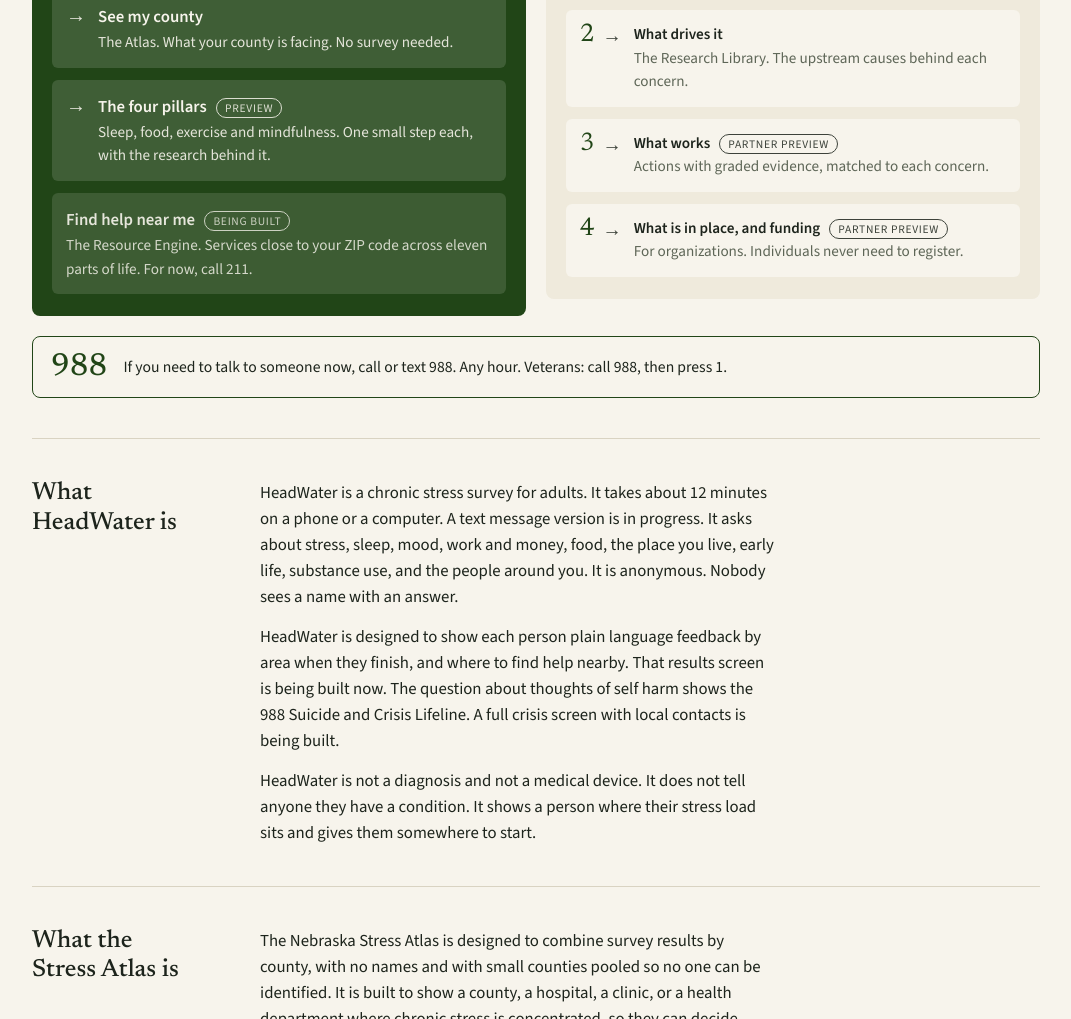
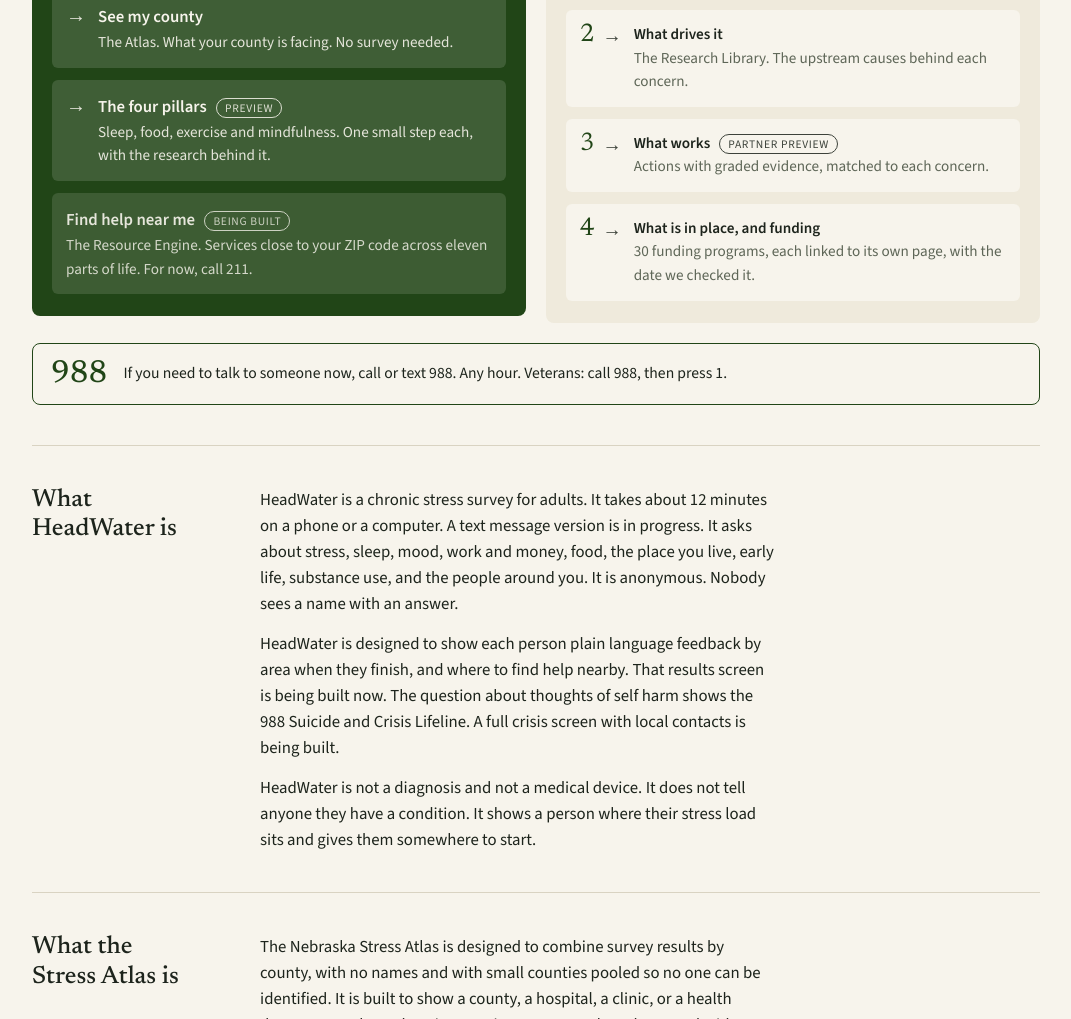
Before and after one commit to verdantequanim/company-page, a plain HTML site: page index.html in a window 1280 px wide. Shown: the part 747-1766 px from the top of the page, without its empty margins (104-1175 px from the left). Drawn offline with nearby package versions, Linux system fonts and the light colour scheme.

Commit message:
Home page: step 4 now points to the open funder shelf
Updated the description for funding options to include details about 30 funding programs and their verification dates.

```diff
--- a/index.html
+++ b/index.html
@@ -267,7 +267,7 @@ footer a{color:var(--muted)}
       <a class="choice" href="atlas/"><em>1</em><span class="t"><b>See my county</b><span>The Atlas. A map of all 93 counties.</span></span></a>
       <a class="choice" href="research/"><em>2</em><span class="t"><b>What drives it</b><span>The Research Library. The upstream causes behind each concern.</span></span></a>
       <a class="choice" href="research/#whatworks"><em>3</em><span class="t"><b>What works <i>Partner preview</i></b><span>Actions with graded evidence, matched to each concern.</span></span></a>
-      <a class="choice" href="research/#funders"><em>4</em><span class="t"><b>What is in place, and funding <i>Partner preview</i></b><span>For organizations. Individuals never need to register.</span></span></a>
+      <a class="choice" href="research/#funders"><em>4</em><span class="t"><b>What is in place, and funding</b><span>30 funding programs, each linked to its own page, with the date we checked it.</span></span></a>
     </div>
   </div>
   <div class="crisis"><b>988</b><span>If you need to talk to someone now, call or text 988. Any hour. Veterans: call 988, then press 1.</span></div>
```
